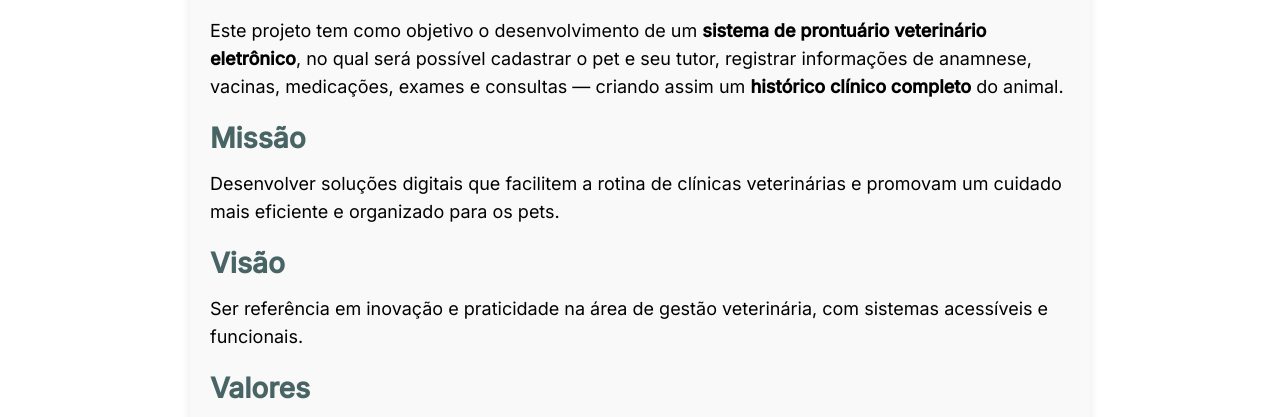
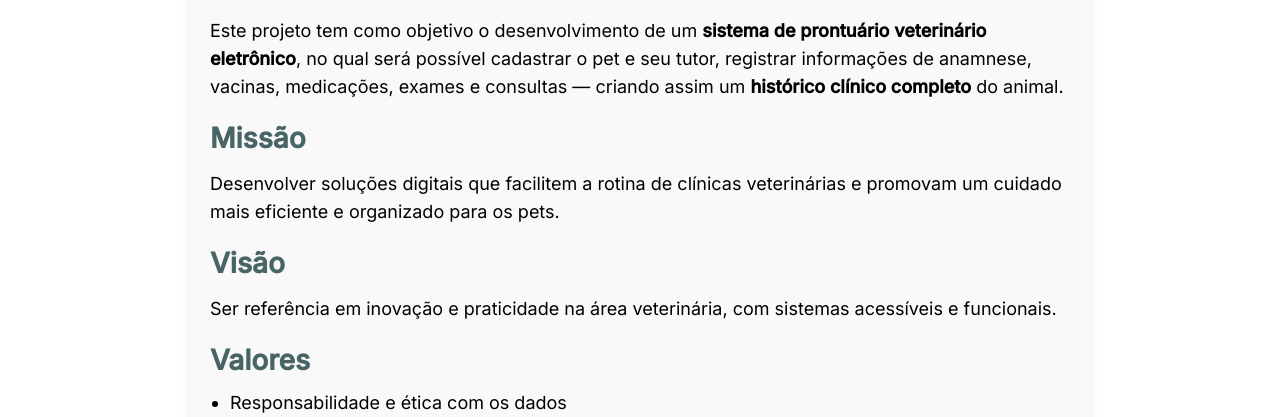
Before and after one commit to gutavops/Hello-Pet, a plain HTML site: page criar_helloPet/sobre.html in a window 1280 px wide. Shown: the part 316-733 px from the top of the page. Drawn offline with Linux system fonts and the light colour scheme.

Commit message:
alter sobre

```diff
--- a/criar_helloPet/sobre.html
+++ b/criar_helloPet/sobre.html
@@ -42,7 +42,7 @@
 
         <h2>Visão</h2>
         <p>
-          Ser referência em inovação e praticidade na área de gestão veterinária, com sistemas acessíveis e funcionais.
+          Ser referência em inovação e praticidade na área veterinária, com sistemas acessíveis e funcionais.
         </p>
 
         <h2>Valores</h2>
```
